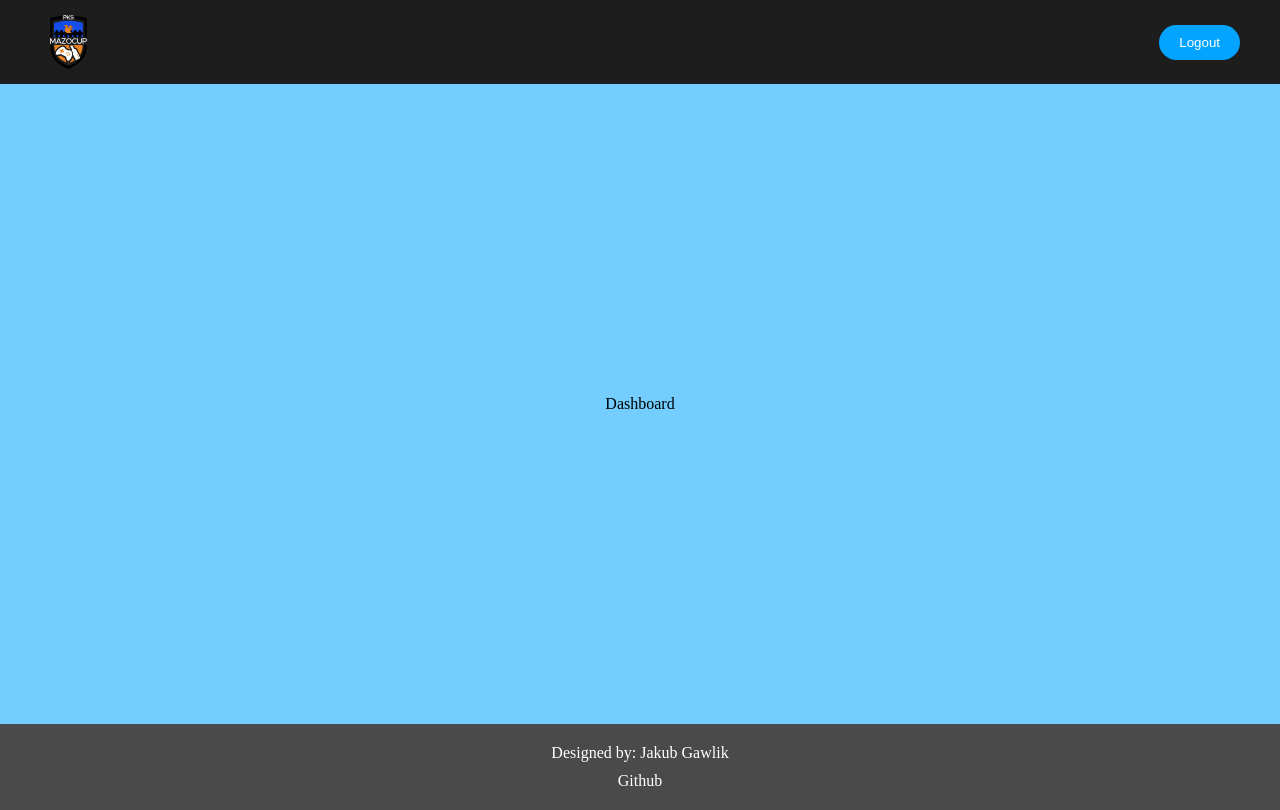
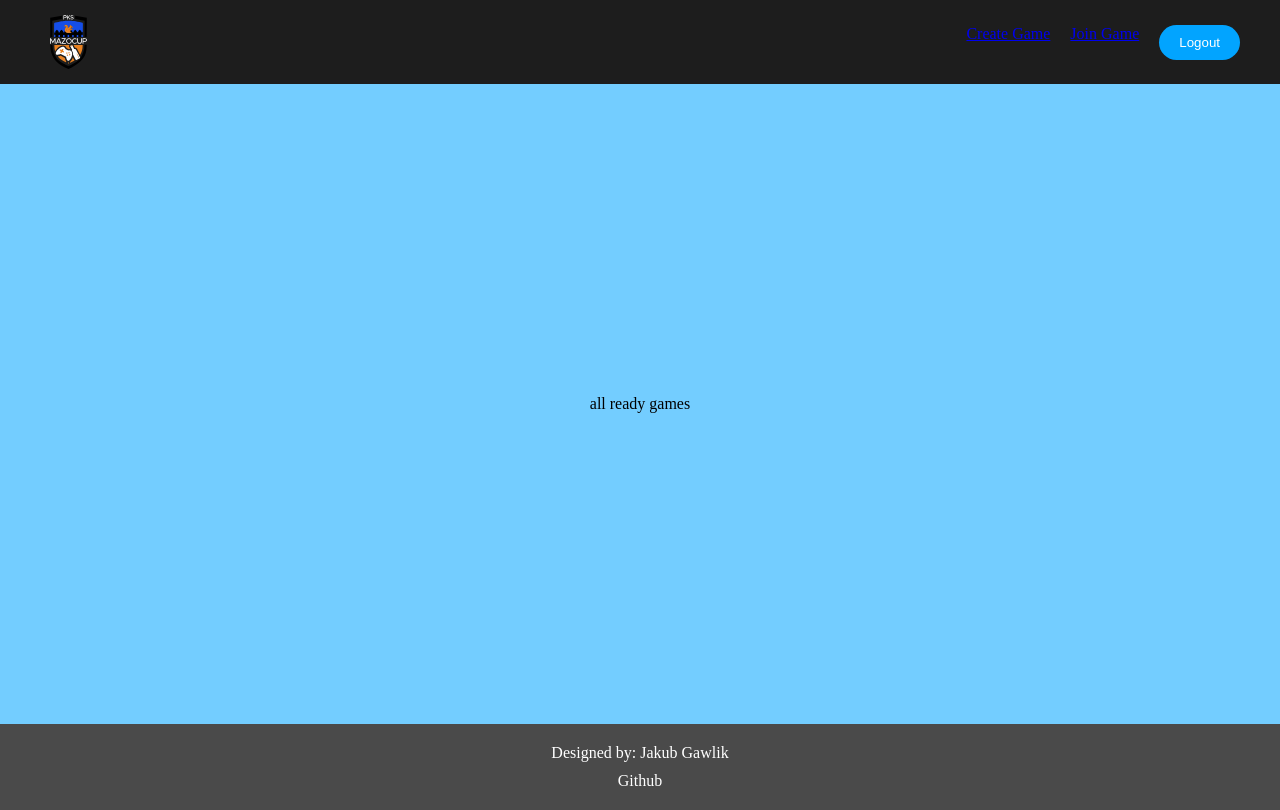
Before and after one commit to Gawc1uuu/mazo-cup, a React (Create React App) app in the folder frontend/: page / in a window 1280 px wide. Built offline with nearby package versions, Linux system fonts and the light colour scheme; no server answers; sample sign-in values are in the browser's storage.

Commit message:
start over

```diff
--- a/frontend/src/components/Navbar.tsx
+++ b/frontend/src/components/Navbar.tsx
@@ -24,7 +24,11 @@ const Navbar = () => {
                     </>
                     }
                     {AuthState.user &&
-                        <button onClick={logout} className="Navbar-AuthButton">Logout</button>
+                        <>
+                            <Link to="/create-game">Create Game</Link>
+                            <Link to="/waiting-games">Join Game</Link>
+                            <button onClick={logout} className="Navbar-AuthButton">Logout</button>
+                        </>
                     }
                 </div>
             </div>
--- a/frontend/src/pages/Dashboard.tsx
+++ b/frontend/src/pages/Dashboard.tsx
@@ -1,33 +1,11 @@
-import React, { useEffect } from 'react'
+import React, { useEffect, useState } from 'react'
 import { io } from "socket.io-client";
 
-
-
 const Dashboard = () => {
-
-    useEffect(() => {
-
-        const socket = io("http://localhost:4000", {
-            withCredentials: true,
-            transports: ['websocket', 'polling'],
-        });
-
-        socket.on('connect', () => {
-            console.log('Connected to server');
-        });
-
-        socket.on('disconnect', () => {
-            console.log('Disconnected from server');
-        });
-
-        // Cleanup on component unmount
-        return () => {
-            socket.disconnect();
-        };
-    }, [])
-
     return (
-        <div>Dashboard</div>
+        <div className='Dasboard-container'>
+            <div>all ready games</div>
+        </div>
     )
 }
 
```
Also changed, not shown: 1 other file (tests, documents, lock files or other folders).
